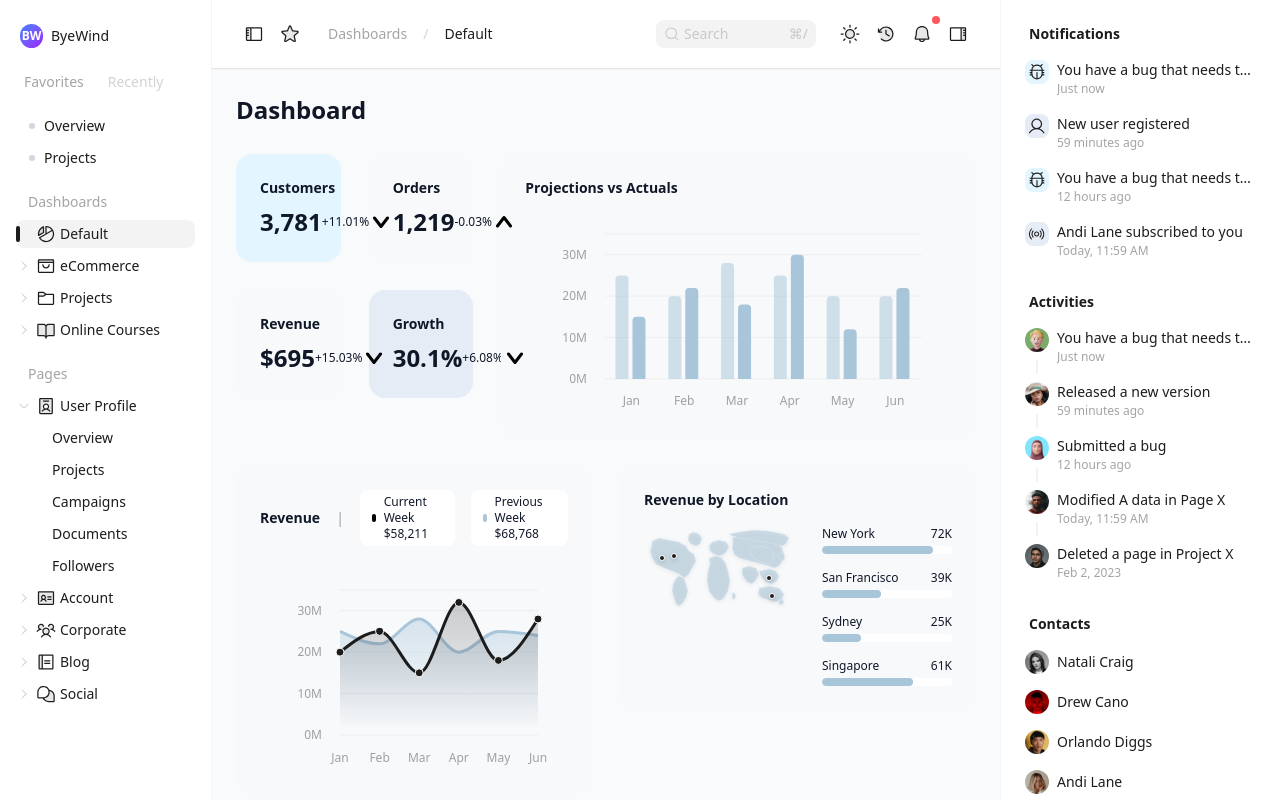
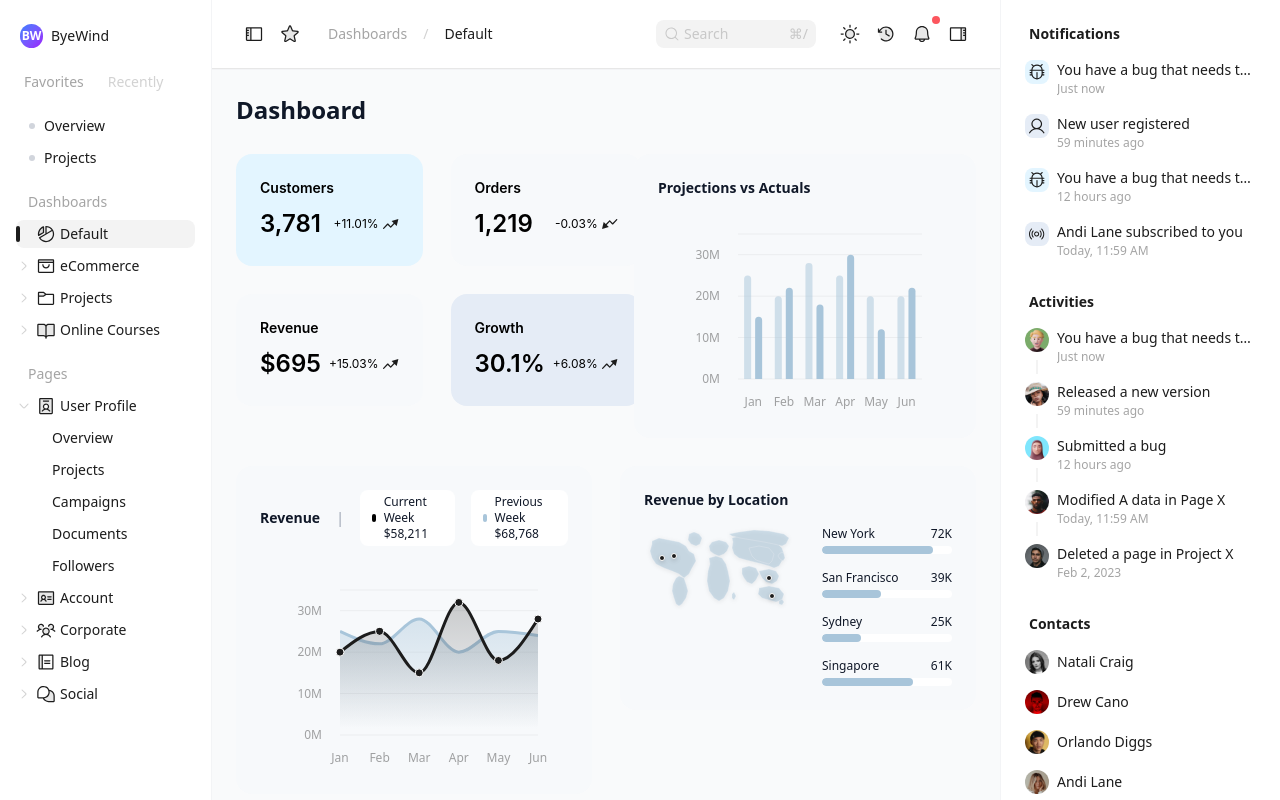
Before and after one commit to Shivam072001/juspay-dashboard, a React (Vite) app: page / in a window 1280 px wide. Built offline with nearby package versions, Linux system fonts and the light colour scheme.

Commit message:
First section of dashboard fixed

```diff
--- a/src/components/dashboard/DashboardContainer.tsx
+++ b/src/components/dashboard/DashboardContainer.tsx
@@ -10,12 +10,12 @@ export default function DashboardContainer() {
     <div className="w-full max-w-[892px] flex flex-col gap-7">
       <h1 className="text-2xl font-bold text-gray-900 text-left">Dashboard</h1>
 
-      {/* Row 1: Stats Cards (1/3) + Projections Chart (2/3) */}
+      {/* Row 1: Stats Cards (1/2) + Projections Chart (1/2) */}
       <div className="flex flex-col lg:flex-row gap-7 w-full">
-        <div className="w-full lg:w-1/3">
+        <div className="w-full lg:w-1/2">
           <StatsCards />
         </div>
-        <div className="w-full lg:w-2/3">
+        <div className="w-full lg:w-1/2">
           <ProjectionsChart />
         </div>
       </div>
--- a/src/components/dashboard/StatCard.tsx
+++ b/src/components/dashboard/StatCard.tsx
@@ -9,39 +9,102 @@ export default function StatCard({ data }: StatCardProps) {
 
   return (
       <div
-      className="p-6 rounded-2xl transition-all duration-200 hover:shadow-md hover:-translate-y-0.5"
-      style={{ backgroundColor: bgColor }}
+        className="w-full rounded-2xl"
+        style={{
+          backgroundColor: bgColor,
+          fontFamily: 'Inter, -apple-system, BlinkMacSystemFont, "Segoe UI", "Roboto", sans-serif',
+          padding: '24px',
+          display: 'flex',
+          flexDirection: 'column',
+          gap: '8px'
+        }}
       >
       {/* Title */}
-      <div className="mb-2">
-        <h3 className="text-sm font-semibold text-gray-900">{title}</h3>
+      <div>
+        <h3
+          className="text-black"
+          style={{
+            fontSize: '14px',
+            lineHeight: '1.4285714285714286em',
+            fontWeight: 600,
+            margin: 0,
+            fontFamily: 'Inter, sans-serif',
+            textAlign: 'left'
+          }}
+        >
+          {title}
+        </h3>
       </div>
 
       {/* Value and Change */}
-      <div className="flex items-center justify-between">
-        <div className="text-2xl font-semibold text-gray-900">
+      <div
+        className="flex items-center justify-between"
+        style={{ width: '100%' }}
+      >
+        <div
+          className="text-black"
+          style={{
+            fontSize: '24px',
+            lineHeight: '1.5em',
+            fontWeight: 600,
+            fontFamily: 'Inter, sans-serif',
+            flex: '1',
+            textAlign: 'left'
+          }}
+        >
           {value}
         </div>
 
-        <div className="flex items-center gap-1">
-          <span className={`text-xs font-normal ${isPositive ? 'text-gray-900' : 'text-gray-900'}`}>
+        <div
+          className="flex items-center flex-shrink-0"
+          style={{
+            gap: '4px',
+            marginLeft: '8px'
+          }}
+        >
+          <span
+            className="text-black whitespace-nowrap"
+            style={{
+              fontSize: '12px',
+              lineHeight: '1.5em',
+              fontWeight: 400,
+              fontFamily: 'Inter, sans-serif',
+              textAlign: 'left'
+            }}
+          >
             {change}
           </span>
+          {isPositive ? (
             <svg
               width="16"
               height="16"
-            viewBox="0 0 16 16"
+              viewBox="0 0 13 8"
               fill="none"
-            className={`${isPositive ? 'rotate-0' : 'rotate-180'}`}
+              style={{ flexShrink: 0 }}
             >
               <path
-              d="M1.5 4L8 12.5L14.5 4"
-              stroke="currentColor"
-              strokeWidth="3"
-              strokeLinecap="round"
-              strokeLinejoin="round"
+                fillRule="evenodd"
+                clipRule="evenodd"
+                d="M6.95488 1.60777L12.5 0L11.1198 5.6061L9.39804 3.9532L6.62069 6.84627C6.52641 6.94448 6.39615 7 6.26 7C6.12385 7 5.99359 6.94448 5.89931 6.84627L3.86 4.72199L0.860694 7.84627C0.669457 8.04547 0.35294 8.05193 0.153735 7.86069C-0.0454709 7.66946 -0.0519304 7.35294 0.139307 7.15373L3.49931 3.65373C3.59359 3.55552 3.72385 3.5 3.86 3.5C3.99615 3.5 4.12641 3.55552 4.22069 3.65373L6.26 5.77801L8.67665 3.26067L6.95488 1.60777Z"
+                fill="#1C1C1C"
               />
             </svg>
+          ) : (
+            <svg
+              width="16"
+              height="16"
+              viewBox="0 0 13 8"
+              fill="none"
+              style={{ flexShrink: 0 }}
+            >
+              <path
+                fillRule="evenodd"
+                clipRule="evenodd"
+                d="M12.3463 0.139307C12.5455 0.330544 12.5519 0.647061 12.3607 0.846267L9.00069 4.34627C8.90641 4.44448 8.77615 4.5 8.64 4.5C8.50385 4.5 8.37359 4.44448 8.27931 4.34627L6.24 2.22199L3.82335 4.73933L5.54513 6.39223L0 8L1.38019 2.3939L3.10197 4.0468L5.87931 1.15373C5.97359 1.05552 6.10385 1 6.24 1C6.37615 1 6.50641 1.05552 6.60069 1.15373L8.64 3.27801L11.6393 0.153735C11.8305 -0.0454709 12.1471 -0.0519304 12.3463 0.139307Z"
+                fill="#1C1C1C"
+              />
+            </svg>
+          )}
         </div>
       </div>
     </div>
--- a/src/components/dashboard/StatsCards.tsx
+++ b/src/components/dashboard/StatsCards.tsx
@@ -3,7 +3,15 @@ import { kpiData } from '../../data/mockDashboardData';
 
 export default function StatsCards() {
   return (
-    <div className="grid grid-cols-1 sm:grid-cols-2 gap-7">
+    <div
+      className="w-full"
+      style={{
+        display: 'grid',
+        gridTemplateColumns: '1fr 1fr',
+        gap: '28px',
+        gridTemplateRows: 'auto auto'
+      }}
+    >
       {kpiData.map((data, index) => (
         <StatCard key={index} data={data} />
       ))}
```
Lines whose indentation alone changed are shown as unchanged.
